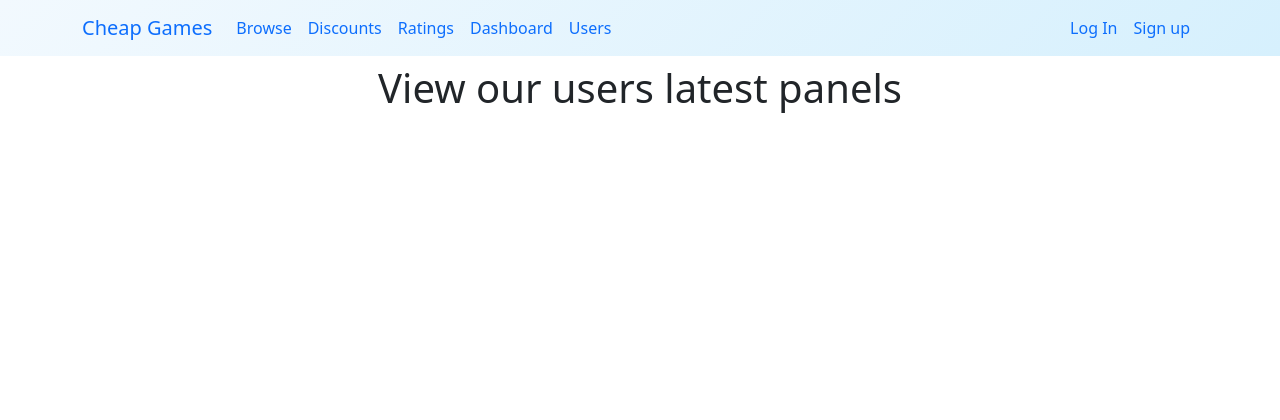
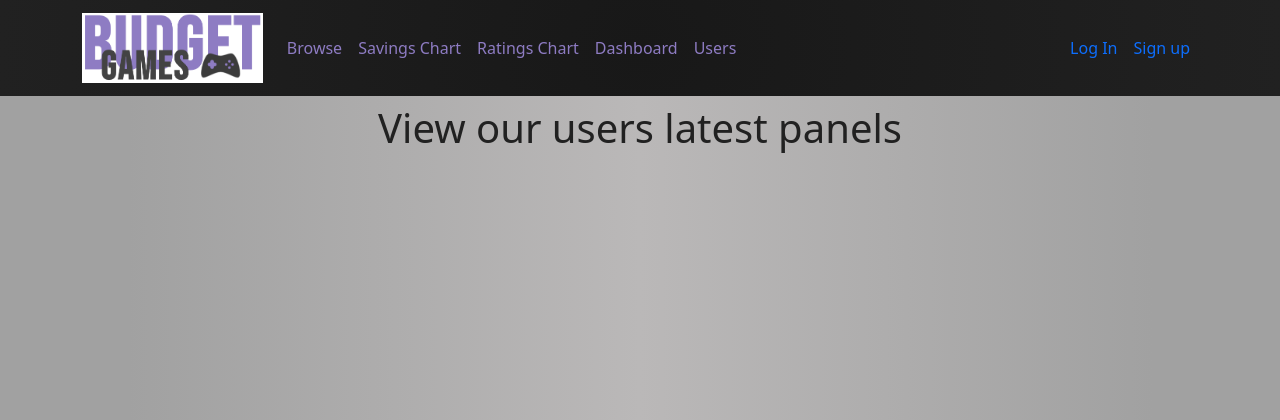
Before and after one commit to Ryan-Lucey-13/cheap_games, a Django app: template apps/core/templates/pages/dashboard.html in a window 1280 px wide. Shown: the top 420 px of the page. Run offline with Django 3.2, Linux system fonts and the light colour scheme; the template is opened without the code that fills it, so the values that code supplies are empty; some libraries are stand-ins or nearby versions.

Commit message:
updated visuals

```diff
--- a/apps/core/static/css/custom.css
+++ b/apps/core/static/css/custom.css
@@ -1,7 +1,7 @@
 /* Custom CSS goes here */
 
 .navbar {
-    background: linear-gradient(135deg, #f2f9fe 0%, #d6f0fd 100%);
+    background: radial-gradient(circle, rgba(24,24,24,1) 0%, rgba(33,33,33,1) 100%);
 }
 
 .card-user {
@@ -13,3 +13,39 @@
     margin-top: -10px;
     margin-bottom: -10px;
 }
+
+.navlink {
+    color: #8e7cc3;
+}
+
+body {
+    background: linear-gradient(90deg, rgba(161,161,161,1) 10%, rgba(186,184,184,1) 50%, rgba(161,161,161,1) 90%);
+}
+
+h1 {
+    color: #212121;
+    text-align: center;
+}
+table {
+    border: 2px solid black;
+}
+thead {
+    background: #212121;
+    color: #8e7cc3;
+}
+tbody:nth-child(even) {
+    background: whitesmoke;
+}
+
+.panels {
+    display: flex;
+    flex-wrap: wrap;
+    margin-right: 30px;
+    justify-content: center;
+    gap: 10px;
+    color: #212121;
+}
+
+.btn-custom {
+    background-color: #8e7cc3;
+}
--- a/apps/core/templates/base.html
+++ b/apps/core/templates/base.html
@@ -33,8 +33,7 @@
 <nav class="navbar navbar-expand-md">
     <div class="container">
         <a class="navbar-brand" href="/">
-            <!-- Add your logo here!  <img src="" /> -->
-            Cheap Games
+            <img src="../../static/images/logo.png" width="auto" height="70"/>
         </a>
 
         <button
@@ -54,32 +53,32 @@
         <div class="collapse navbar-collapse" id="navbarSupportedContent">
             <ul class="navbar-nav me-auto">
                 <li class="nav-item">
-                    <a class="nav-link" href="{% url 'home' %}">Browse</a>
+                    <a class="nav-link" href="{% url 'home' %}"><font color="#8e7cc3">Browse</font></a>
                 </li>
                 <li class="nav-item">
-                    <a class="nav-link" href="{% url 'discount' %}">Discounts</a>
+                    <a class="nav-link" href="{% url 'discount' %}"><font color="#8e7cc3">Savings Chart</font></a>
                 </li>
                 <li class="nav-item">
-                    <a class="nav-link" href="{% url 'ratings' %}">Ratings</a>
+                    <a class="nav-link" href="{% url 'ratings' %}"><font color="#8e7cc3">Ratings Chart</font></a>
                 </li>
                 <li class="nav-item">
-                    <a class="nav-link" href="{% url 'dashboard' %}">Dashboard</a>
+                    <a class="nav-link" href="{% url 'dashboard' %}"><font color="#8e7cc3">Dashboard</font></a>
                 </li>
                 <li class="nav-item">
-                    <a class="nav-link" href="{% url 'view_all_users' %}">Users</a>
+                    <a class="nav-link" href="{% url 'view_all_users' %}"><font color="#8e7cc3">Users</font></a>
                 </li>
             </ul>
             <ul class="navbar-nav ms-auto">
                 {% if request.user.is_authenticated %}
                     <li class="nav-item">
-                        <a class="nav-link" href="/new-panel" >Create Panel</a>
+                        <a class="nav-link" href="/new-panel" ><font color="#8e7cc3">Create Panel</font></a>
                     </li>
                     <li class="nav-item">
-                        <a class="nav-link" href="{% url 'logout' %}" >Sign Out</a>
+                        <a class="nav-link" href="{% url 'logout' %}" ><font color="#8e7cc3">Sign Out</font></a>
                     </li>
                     <li class="nav-item">
-                        <a class="nav-link" href="{% url 'view_profile' request.user %}" >
-                            {{ request.user }}
+                        <a class="nav-link" href="{% url 'view_profile' request.user %}" ><font color="#8e7cc3">
+                            {{ request.user }}</font>
                             <img src="{{ user.gravatar }}" class="navbar-avatar" />
                         </a>
                     </li>
--- a/apps/core/templates/pages/dashboard.html
+++ b/apps/core/templates/pages/dashboard.html
@@ -7,6 +7,7 @@
 
 {% block content %}
 <h1 class= 'text-center'>View our users latest panels</h1>
+<div class= 'panels'>
 {% for panel in panels %}
 <div class="
     {% if panel.panel_size == 'small' %}
@@ -44,5 +45,5 @@
   </div>
 </div>
 {% endfor %}
-
+</div>
 {% endblock content %}
--- a/apps/core/templates/pages/pricing.html
+++ b/apps/core/templates/pages/pricing.html
@@ -6,7 +6,7 @@
 
 
 {% block content %}
-            <h1>Discount Calculator</h1>
+<h1>Savings Calculator</h1>
 <form method="GET" action="/pricing">
     <div class="input-group mb-2">
         <input name="searchterm" type="text" class="form-control form-control-lg" placeholder="Enter Game Title you are looking for..." />
--- a/apps/core/templates/pages/ratings.html
+++ b/apps/core/templates/pages/ratings.html
@@ -10,6 +10,7 @@
 <form method="GET" action="/ratings">
     <div class="input-group mb-2">
         <input name="searchterm" type="text" class="form-control form-control-lg" placeholder="Enter Game Title you are looking for..." />
+        <button class="btn btn-primary btn-lg input-group-text">Search</button>
     </div>
 </form>
 {% if search_term %}
--- a/apps/core/views.py
+++ b/apps/core/views.py
@@ -53,6 +53,7 @@ def dashboard(request):
     return render(request, "pages/dashboard.html", context)
 
 def game_info(request):
+    search_price = None
     if "searchterm" in request.GET:
         search_query = request.GET['searchterm']
         search_price = request.GET['price']
@@ -72,7 +73,8 @@ def game_info(request):
     context = {
         'games_results': results_list,
         'search_term': search_query,
-        'my_favorite_games': favorite_game_titles
+        'search_price': search_price,
+        'my_favorite_games': favorite_game_titles,
     }
 
     return render(request,'pages/table.html', context)
```
Also changed, not shown: apps/accounts/templates/accounts/favorite_games.html (+4 -4 lines), apps/core/templates/pages/table.html (+6 -6 lines), apps/core/migrations/0001_initial.py, apps/core/static/images/logo.png (added). Lines whose indentation alone changed are shown as unchanged.
